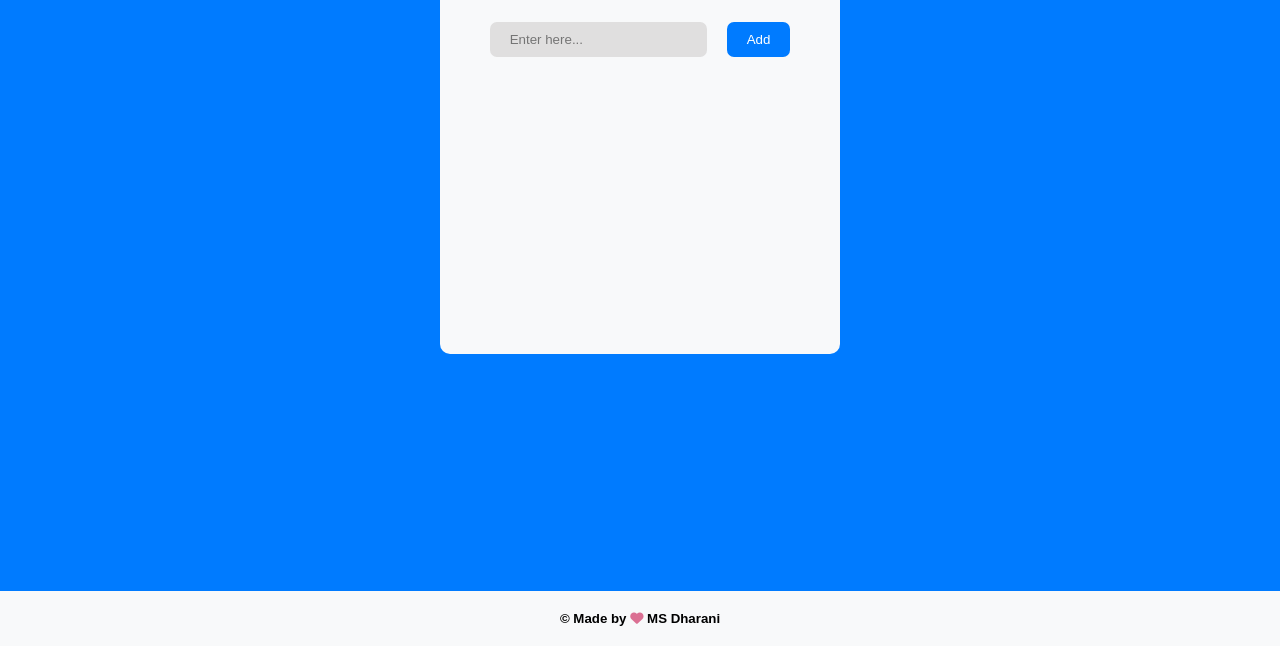
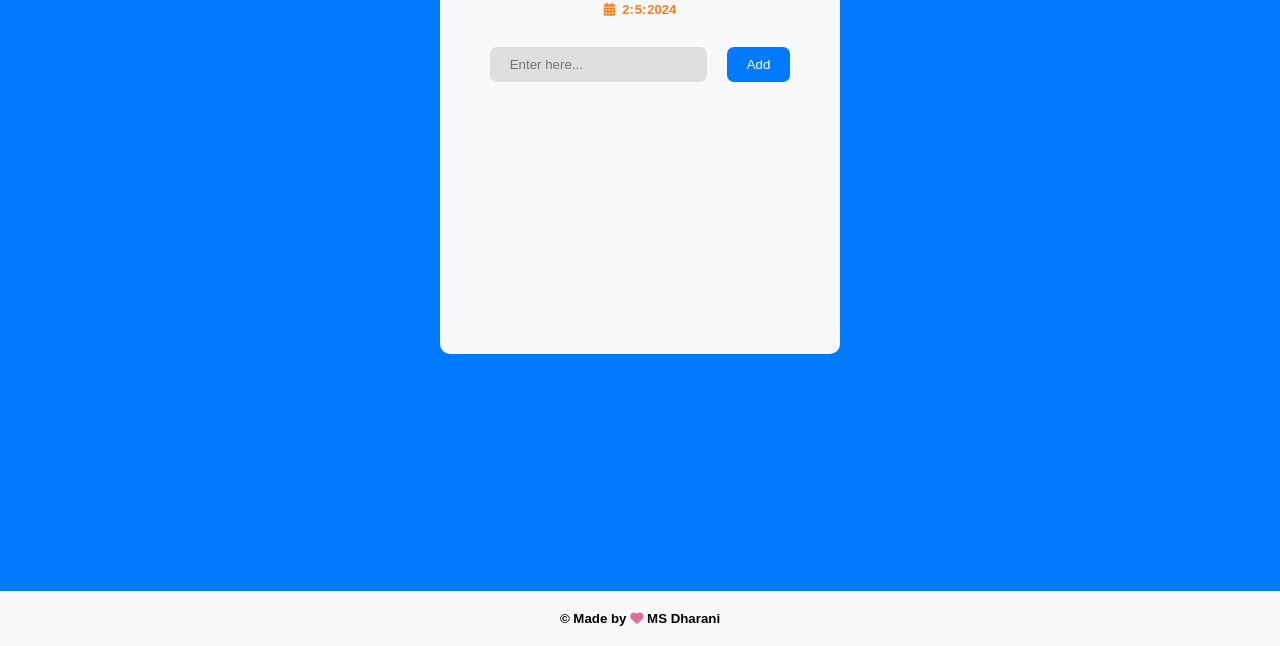
Before and after one commit to msdharani1/ToDoList, a plain HTML site: page index.html in a window 1280 px wide. Shown: the part 154-800 px from the top of the page. Drawn offline with Linux system fonts and the light colour scheme.

Commit message:
add date

```diff
--- a/index.html
+++ b/index.html
@@ -19,12 +19,16 @@
         <section>
             <div class="heading">
                 <h1>To Do list</h1>
+                <div id="date">
+                    <h2 style="margin-right: 6px;"><i class="fa-solid fa-calendar-days"></i></h2>
+                    <h2 id="dayname"></h2>
+                    <h2 id="month"></h2>
+                    <h2 id="year"></h2>
+                </div>
             </div>
             <div class="addForm">
-                <!-- <form action="" method="post"> -->
-                    <input type="text" name="name" placeholder="Enter here..." title="Enter your to do list name" id="input">
-                    <button title="Click to add" id="button">Add</button>
-                <!-- </form> -->
+                <input type="text" name="name" placeholder="Enter here..." title="Enter your to do list name" id="input">
+                <button title="Click to add" id="button">Add</button>
             </div>
             <div class="list" id="todolist">
             </div>
--- a/script.js
+++ b/script.js
@@ -5,6 +5,11 @@ let input = document.getElementById("input");
 let todos = [];
 
 window.onload = () => {
+    let currentDate = new Date();
+    document.getElementById('dayname').innerHTML = currentDate.getDate() + ':';
+    document.getElementById('month').innerHTML = currentDate.getMonth() + 1 + ':'; // Adding 1 to match usual month representation
+    document.getElementById('year').innerHTML = currentDate.getFullYear();
+
     todos = JSON.parse(localStorage.getItem('todos')) || [];
     todos.forEach(todo => addTodo(todo));
 }
--- a/style.css
+++ b/style.css
@@ -47,6 +47,7 @@ section{
     justify-content: center;
     align-items: center;
     margin-top: 30px;
+    flex-direction: column;
 }
 .heading h1{
     color: var(--primary-color);
@@ -65,6 +66,15 @@ section{
     padding: 10px 20px;
     border-radius: 7px;
 
+}
+#date{
+    display: flex;
+    gap: 1px;
+}
+#date h2{
+    margin-top: 10px;
+    font-size: small;
+    color: var(--accent-color-1);
 }
 .addForm button{
     background-color: var(--primary-color);
```
